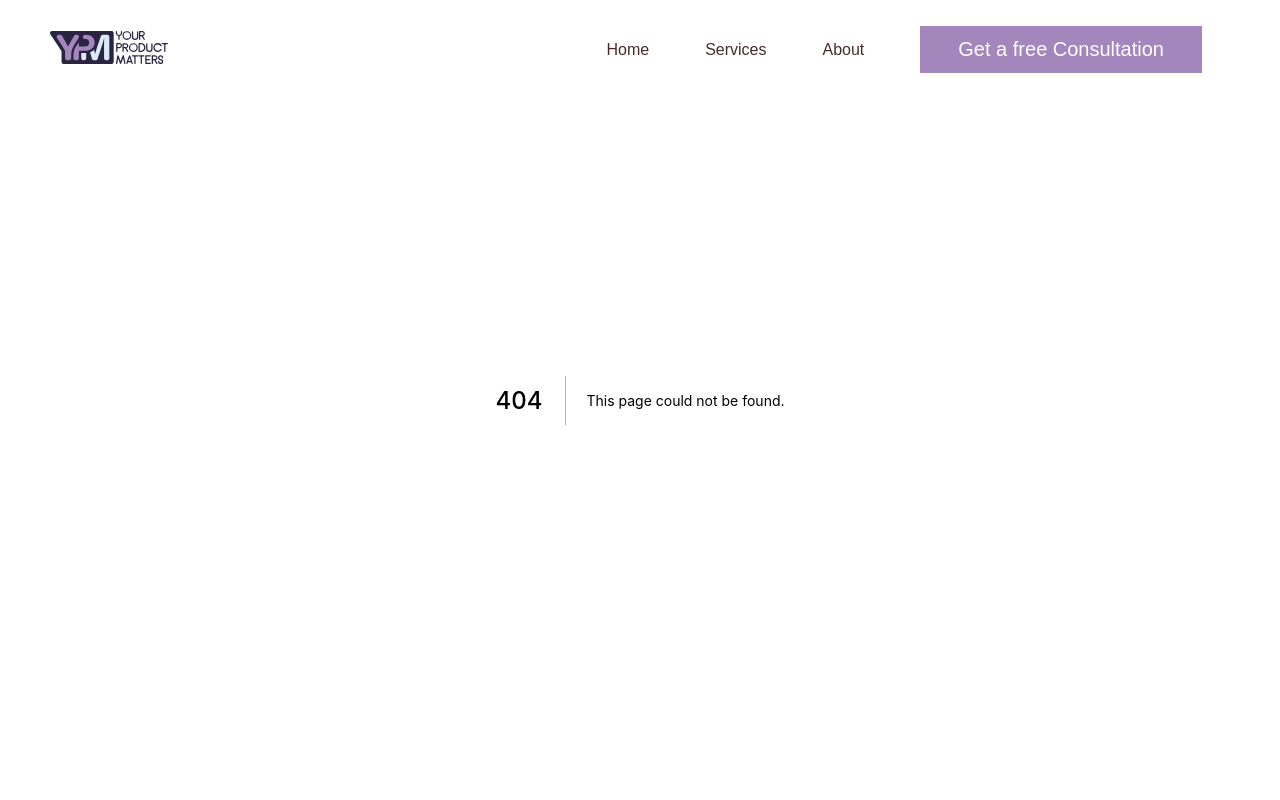
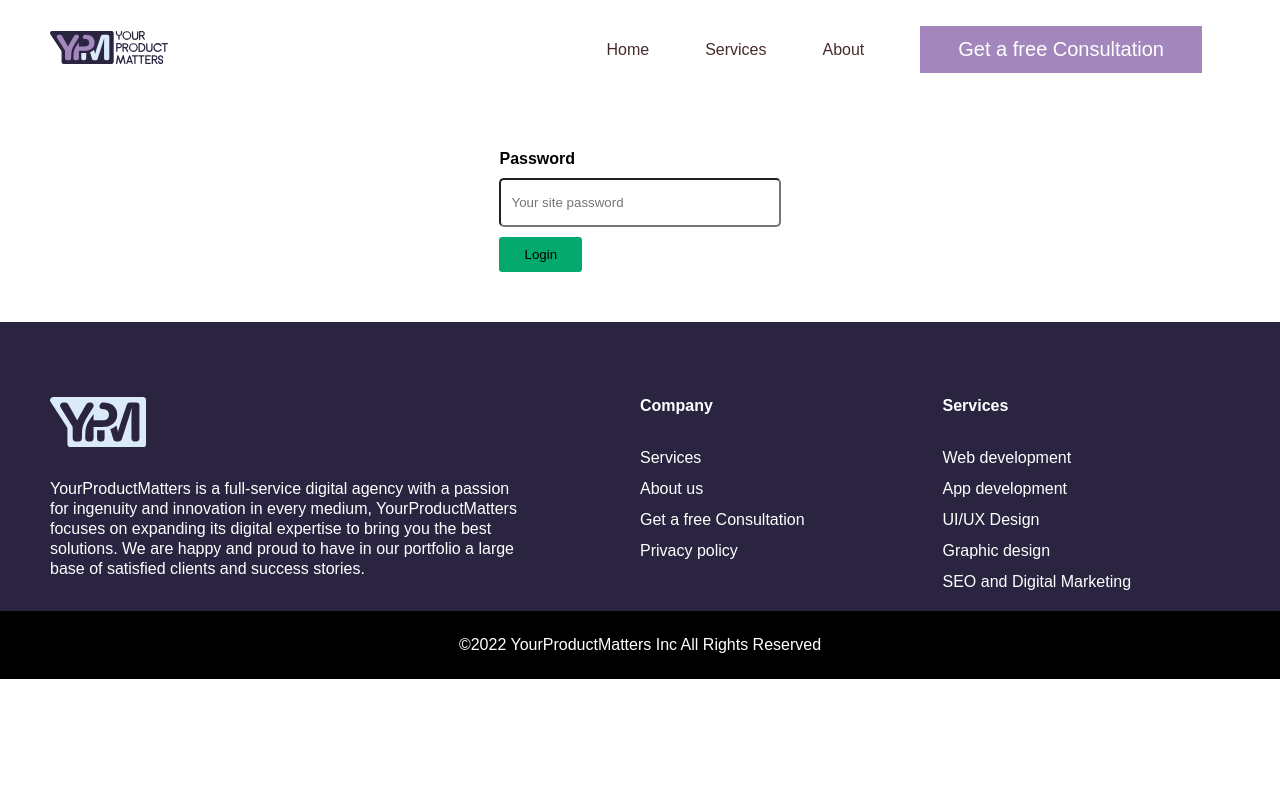
Before and after one commit to ShahzebMalik107/YPM, a Next.js app: page /talent in a window 1280 px wide. Before the commit this address had no page. Shown: the top 800 px of the page. Built offline with nearby package versions, Linux system fonts and the light colour scheme.

Commit message:
talent page tweaks and password protected

```diff
--- /dev/null
+++ b/components/password_protected/index.jsx
@@ -0,0 +1,39 @@
+import { useState } from "react"
+import Cookies from "universal-cookie"
+import consts from "../../consts"
+
+const PasswordProtected = ({ redirectPath }) => {
+  const [password, setPassword] = useState("")
+  return (
+    <div style={{marginTop: '150px',display:'flex',justifyContent:'center',marginBottom: '50px'}}>
+      <form>
+        <label style={{display: 'block' ,maxWidth:'500px'}}>
+          <span style={{fontWeight: '700'}}>Password </span>
+          <input
+            type="text"
+            style={{width: '100%',padding:'15px 10px',margin:'10px 0px', borderRadius:'5px'}}
+            placeholder="Your site password"
+            value={password}
+            onChange={(e) => setPassword(e.target.value)}
+          ></input>
+        </label>
+        <button
+          type="submit"
+          style={{background: '#04AA6D', border:'none' ,padding: '10px 25px' ,borderRadius:'3px'}}
+          onClick={(e) => {
+            e.preventDefault()
+            const cookies = new Cookies()
+            cookies.set(consts.SiteReadCookie, password, {
+              path: "/",
+            })
+            window.location.href = redirectPath ?? "/talent"
+          }}
+        >
+          Login
+        </button>
+      </form>
+    </div>
+  )
+}
+
+export default PasswordProtected
--- /dev/null
+++ b/consts.js
@@ -0,0 +1,3 @@
+export default {
+    SiteReadCookie: "src",
+  }
--- a/package.json
+++ b/package.json
@@ -19,6 +19,7 @@
         "react-slick": "^0.29.0",
         "recaptcha-v3": "^1.10.0",
         "slick-carousel": "^1.8.1",
+        "universal-cookie": "^4.0.4",
         "yarn": "^1.22.19"
     },
     "devDependencies": {
--- a/pages/_app.js
+++ b/pages/_app.js
@@ -7,6 +7,9 @@ import { useRouter } from "next/router";
 import Loader from "../components/loader/loader";
 import Head from "next/head";
 import Script from "next/script";
+import Cookies from "universal-cookie"
+import consts from "../consts"
+import App from "next/app"
 
 function MyApp({ Component, pageProps }) {
   const [loading, setLoading] = useState(false);
@@ -78,4 +81,17 @@ function MyApp({ Component, pageProps }) {
   );
 }
 
+MyApp.getInitialProps = async (appContext) => {
+  const appProps = await App.getInitialProps(appContext)
+
+  const cookies = new Cookies(appContext.ctx.req.headers.cookie)
+  const password = cookies.get(consts.SiteReadCookie) ?? ""
+
+  if (password === "letmein") {
+   appProps.pageProps.hasReadPermission = true
+  }
+
+  return { ...appProps }
+}
+
 export default MyApp;
--- a/pages/talents.jsx
+++ b/pages/talent.jsx
@@ -1,14 +1,18 @@
 import { Fragment, useState } from "react";
 import styles from "../styles/talents.module.css";
 import Head from "next/head";
+import PasswordProtected from "../components/password_protected";
 
 import React from 'react'
 
-const talents = () => {
+const talents = ({ hasReadPermission }) => {
+    if (!hasReadPermission) {
+        return <PasswordProtected/>
+    }
     const [search,setSearch]=useState(false);
     function handleClick()
     {
-        setSearch(true)
+        setSearch(!search)
     }
   return (
     <Fragment>
@@ -22,17 +26,12 @@ const talents = () => {
             <div className={styles.banner_background}>
                 <h2 className={styles.banner_text}>Hire Our Company Talent</h2>
                 {search ?
-                <div className={styles.banner_filter}>
-                    <select name="" id="" className={styles.banner_filter_item +" "+styles.banner_filter_cat}>
-                        <option value="all">All Categories</option>
-                    </select>
-                    <select name="" id="" className={styles.banner_filter_item +" "+styles.banner_filter_tech}>
-                        <option value="all">All Technologies</option>
-                    </select>
-                    <select name="" id="" className={styles.banner_filter_item +" "+styles.banner_filter_location}>
-                        <option value="all">All Locations</option>
-                    </select>
-                </div>
+                < button
+                className={styles.button +" "+styles.banner_button_close}
+                onClick={handleClick}
+                >
+                Close Search
+            </button>
                 :
                 < button
                     className={styles.button +" "+styles.banner_button}
@@ -47,6 +46,20 @@ const talents = () => {
 
         <section className={styles.talent_section}>
             <div className={styles.talent_grid}>
+            {search ?
+            <div className={styles.banner_filter}>
+                <input type='text' placeholder="Search by Name" id="" className={styles.banner_filter_item +" "+styles.banner_filter_location}/>
+                <select name="" id="" className={styles.banner_filter_item +" "+styles.banner_filter_cat}>
+                    <option value="all">All Categories</option>
+                </select>
+                <select name="" id="" className={styles.banner_filter_item +" "+styles.banner_filter_tech}>
+                    <option value="all">All Technologies</option>
+                </select>
+                <select name="" id="" className={styles.banner_filter_item +" "+styles.banner_filter_location}>
+                    <option value="all">All Locations</option>
+                </select>
+            </div>:null
+        }
                 {/* row 1 */}
                 <div className={styles.talent_item}>
                     <img src="/talentpage/person.png" alt="" />
--- a/styles/talents.module.css
+++ b/styles/talents.module.css
@@ -48,12 +48,22 @@
     justify-content: space-between;
     padding: 15px;
     background-color: #ffffff80;
+    margin-top: -35px;
 }
 .banner_filter_item{
-    width: 30%;
+    width: 23%;
     padding: 10px;
     background-color: #ffffff90;
     margin-bottom: 10px;
+    border: 1px solid;
+}
+.banner_button_close{
+    background: transparent;
+    padding: 10px 20px 10px 20px;
+    border: 1px solid #2A2441;
+    color: #2A2441;
+    font-size: 14px;
+    font-weight: 600;
 }
 
 .banner_button::after{
```
